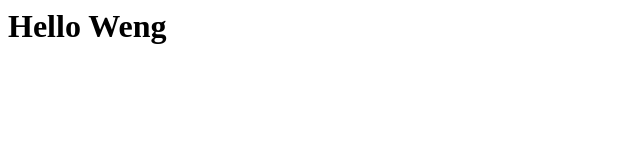
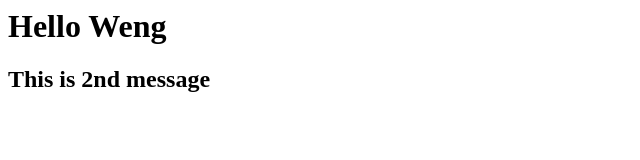
Before and after one commit to wengiee/My-Repo-Git, a plain HTML site: page index.html in a window 1280 px wide. Shown: the whole page, without its empty margins (0-640 px from the left). Drawn offline with Linux system fonts and the light colour scheme.

Commit message:
Add second message

```diff
--- a/index.html
+++ b/index.html
@@ -1 +1,3 @@
 <h1>Hello Weng</h1>
+
+<h2>This is 2nd message</h2>
```
